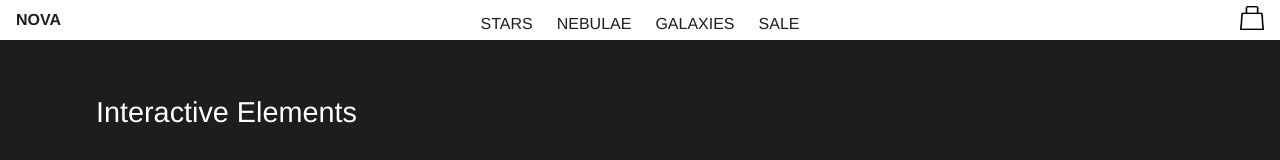
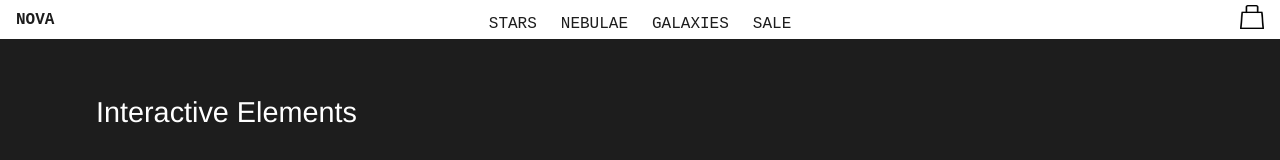
Before and after one commit to zlwym/IAT339_P02, a plain HTML site: page styleguide.html in a window 1280 px wide. Shown: the top 160 px of the page. Drawn offline with Linux system fonts and the light colour scheme.

Commit message:
Updated Font
Updated nav bar font in style guide

```diff
--- a/styleguide.css
+++ b/styleguide.css
@@ -21,6 +21,11 @@ header {
     width: 100vw;
     background-color: white;
     align-items: center;
+}
+
+.website-nav a,
+.elements-nav a {
+    font-family: "Space Mono", monospace;
 }
 
 .elements-nav {
--- a/styleguide.html
+++ b/styleguide.html
@@ -17,7 +17,7 @@
             <div class = "menu">
             <h4><a href="stars.html">Stars</a></h4>
             <h4><a href ="nebulae.html">Nebulae</a></h4>
-            <h4><a href ="galaxies.html">Galaxies</a></h4>
+            <h4><a href ="galfaxies.html">Galaxies</a></h4>
             <h4><a href ="sale.html">Sale</a></h4>
             </div>
 
```
